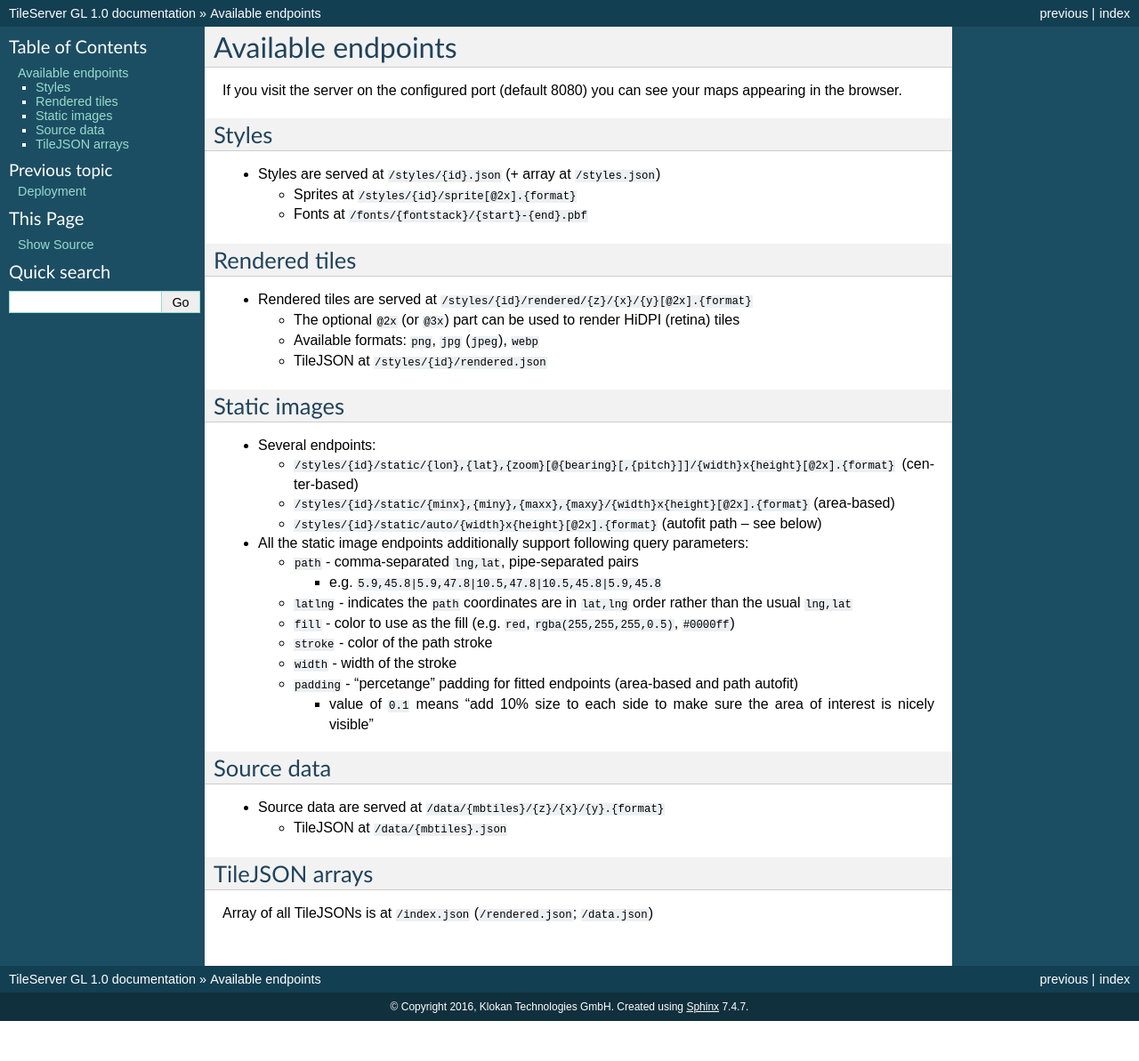
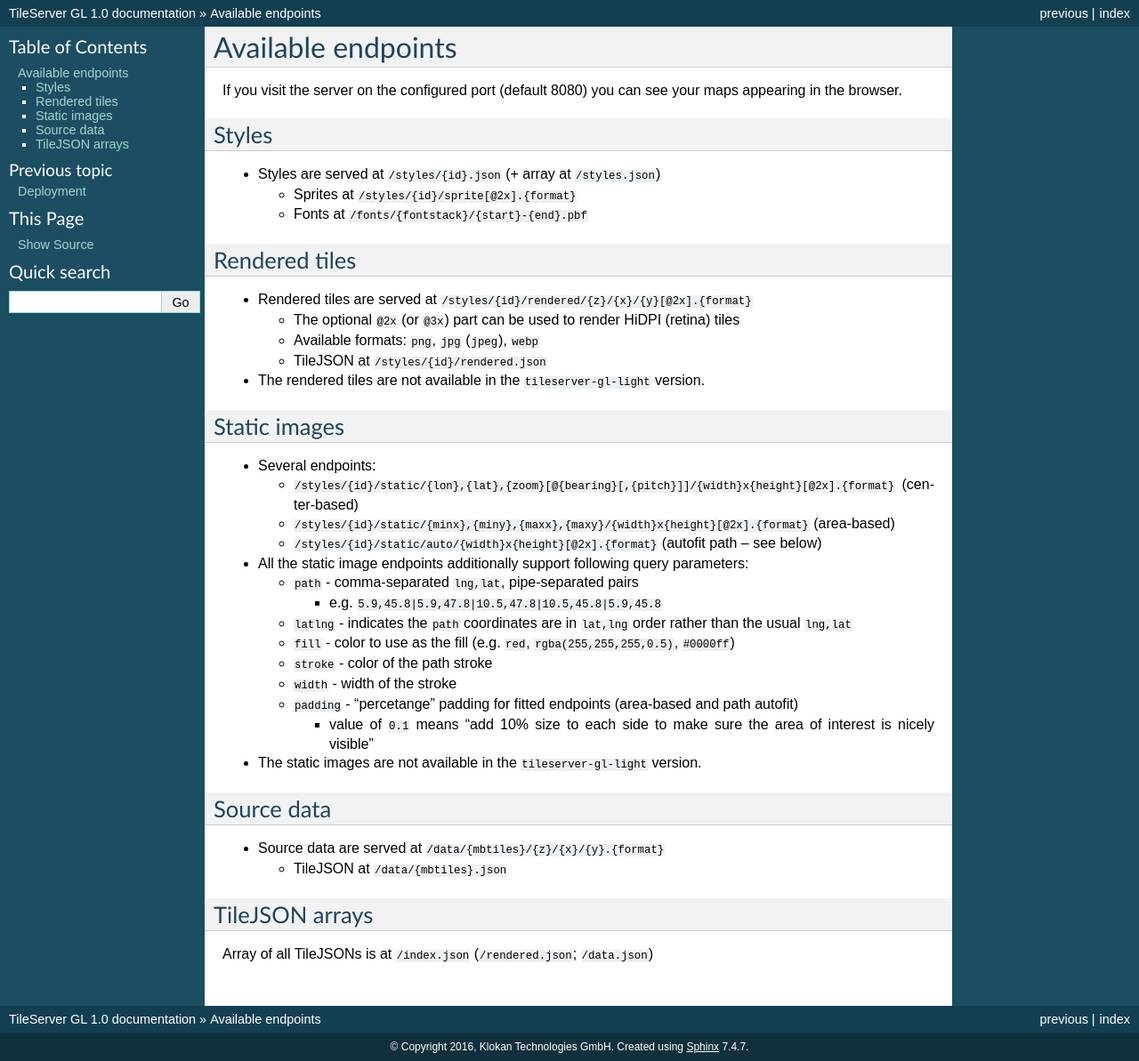
Before and after one commit to acalcutt/wifidb-tileserver-gl, a Sphinx documentation site: the page built from docs/endpoints.rst, in a window 1280 px wide. Shown: the whole page at 89% size. Built offline with Sphinx 7.4.7, drawn with Linux system fonts in a browser that asks for light colours; before the commit the page ends 1148 px from its top, so only the background shows below that.

Commit message:
Add note about tileserver-gl-light to the docs

```diff
--- a/docs/endpoints.rst
+++ b/docs/endpoints.rst
@@ -18,6 +18,8 @@ Rendered tiles
   * The optional ``@2x`` (or ``@3x``) part can be used to render HiDPI (retina) tiles
   * Available formats: ``png``, ``jpg`` (``jpeg``), ``webp``
   * TileJSON at ``/styles/{id}/rendered.json``
+
+* The rendered tiles are not available in the ``tileserver-gl-light`` version.
 
 Static images
 =============
@@ -41,6 +43,8 @@ Static images
 
     * value of ``0.1`` means "add 10% size to each side to make sure the area of interest is nicely visible"
 
+* The static images are not available in the ``tileserver-gl-light`` version.
+
 Source data
 ===========
 * Source data are served at ``/data/{mbtiles}/{z}/{x}/{y}.{format}``
```
